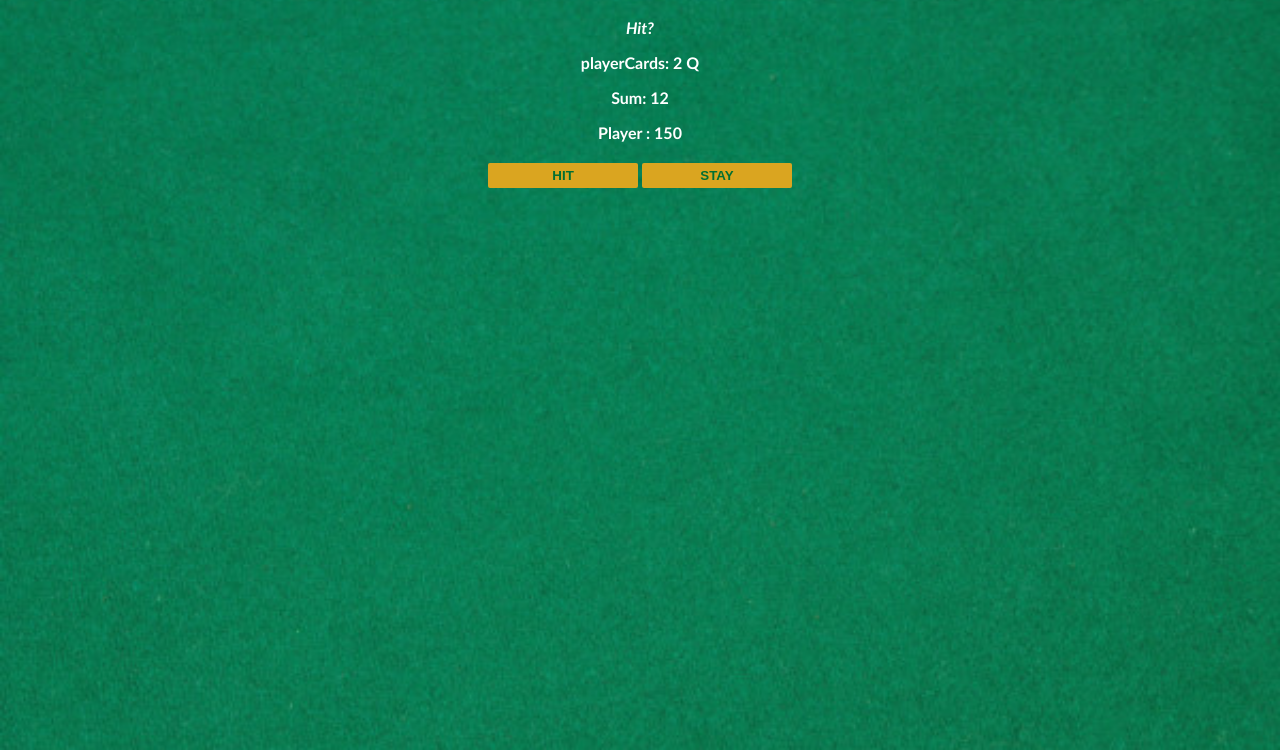
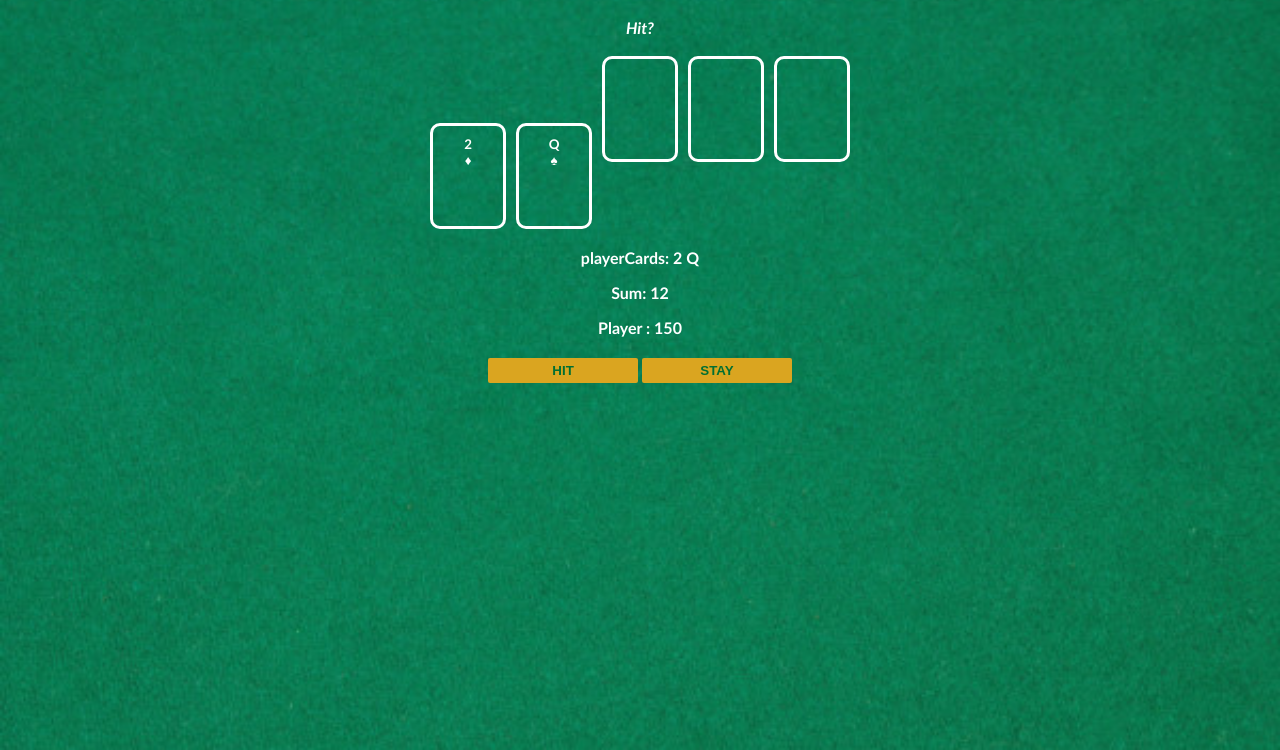
Before and after one commit to mondarky/Blackjack, a plain HTML site: page Blackjack/index.html in a window 1280 px wide. Both pictures are taken after a click on the button "START GAME". Shown: the part 50-800 px from the top of the page. Drawn offline with Linux system fonts and the light colour scheme.

Commit message:
add function to render card show value and suit

```diff
--- a/Blackjack/index.css
+++ b/Blackjack/index.css
@@ -46,3 +46,16 @@ button.stay-button{
     padding-bottom: 5px;
     margin-top: 5px;
 }
+.game .card{
+    width: 50px;
+    height: 80px;
+    padding: 10px;
+    border: solid 1px;
+    border-color: goldenrod;
+    display: inline-block;
+    border-radius: 10px;
+    font-size: 10pt;
+    text-align: center;
+    margin: 3px;
+    border:solid 3px;
+}
--- a/Blackjack/index.html
+++ b/Blackjack/index.html
@@ -9,12 +9,22 @@
         Blackjack
     </h1>
     <p id='message-el'>Want to play a round?</p>
+
+    <div class=game>
+    <div class='player_hand' id='player_hand'>
+        <div class='card' id='player0'></div>
+        <div class='card' id='player1'></div>
+        <div class='card' id='player2'></div>
+        <div class='card' id='player3'></div>
+        <div class='card' id='player4'></div>
+    </div>
     <p id='card-el'>Cards:</p>
     <p id='sum-el'>Sum:</p>
     <p id ='player-el'></p>
     <section id ='button-el'>
         <button class='start-button' onclick="startGame()" >START GAME</button>
     </section>
+    </div>
 
     <script src="index.js"></script>
 </body>
--- a/Blackjack/index.js
+++ b/Blackjack/index.js
@@ -1,4 +1,4 @@
-let playerCards = [];
+let playerCards = [],dealerCards = [];
 let backJack = false;
 let isAlive = false;
 let message = "";
@@ -21,6 +21,7 @@ playerEl.textContent = player.name + " : " + player.chips;
 function startGame(){
     displayPlayButton();
     createDeck();
+    clearRenderCard();
     isAlive = true;
     backJack = false;
     playerCards = [];
@@ -32,8 +33,10 @@ function renderGame(){
     let sumCard = 0;
     let stringCard = "";
     for(c in playerCards){
+        renderCardPlayer(c,playerCards[c]);
         sumCard += playerCards[c].Weight;
         stringCard += String(playerCards[c].Value) + " "
+
     }
     sumEl.textContent = "Sum: " + String(sumCard);
     cardEl.textContent = "playerCards: " + stringCard;
@@ -41,6 +44,30 @@ function renderGame(){
 
     messageEl.textContent = message;
 
+}
+function renderCardPlayer(c,playerCards){
+    let id = "player" +String(c);
+    let card = document.getElementById(id);
+    let suit ='';
+    if (playerCards.Suit == 'Hearts')
+        icon='&hearts;';
+    else if (playerCards.Suit == 'Spades')
+        icon = '&spades;';
+    else if (playerCards.Suit == 'Diamonds')
+        icon = '&diams;';
+    else
+        icon = '&clubs;';
+
+    card.innerHTML = playerCards.Value + '</br>' + icon;
+
+}
+function clearRenderCard(){
+    for(i=0 ; i<5; i++){
+        let id = "player" +String(i);
+        let card = document.getElementById(id);
+        card.innerHTML = ' ';
+
+    }
 }
 function gameCaculation(sum){
     if (sum < 21){
@@ -77,6 +104,7 @@ function cardBust(){
 }
 
 function createDeck(){
+    // 4 suits, A - K
     deck = new Array();
     for(var x = 0; x < suits.length; x++){
         for (var i = 0 ; i < values.length; i++){
```
